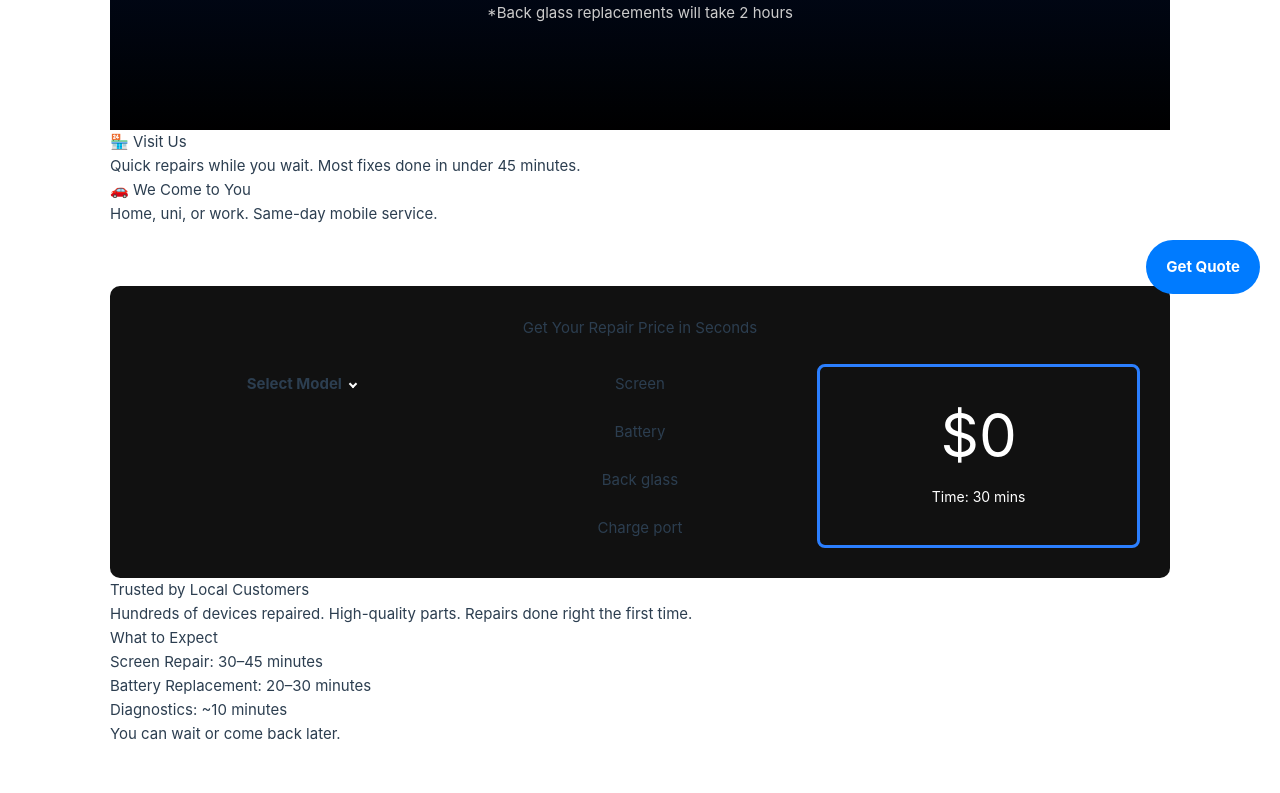
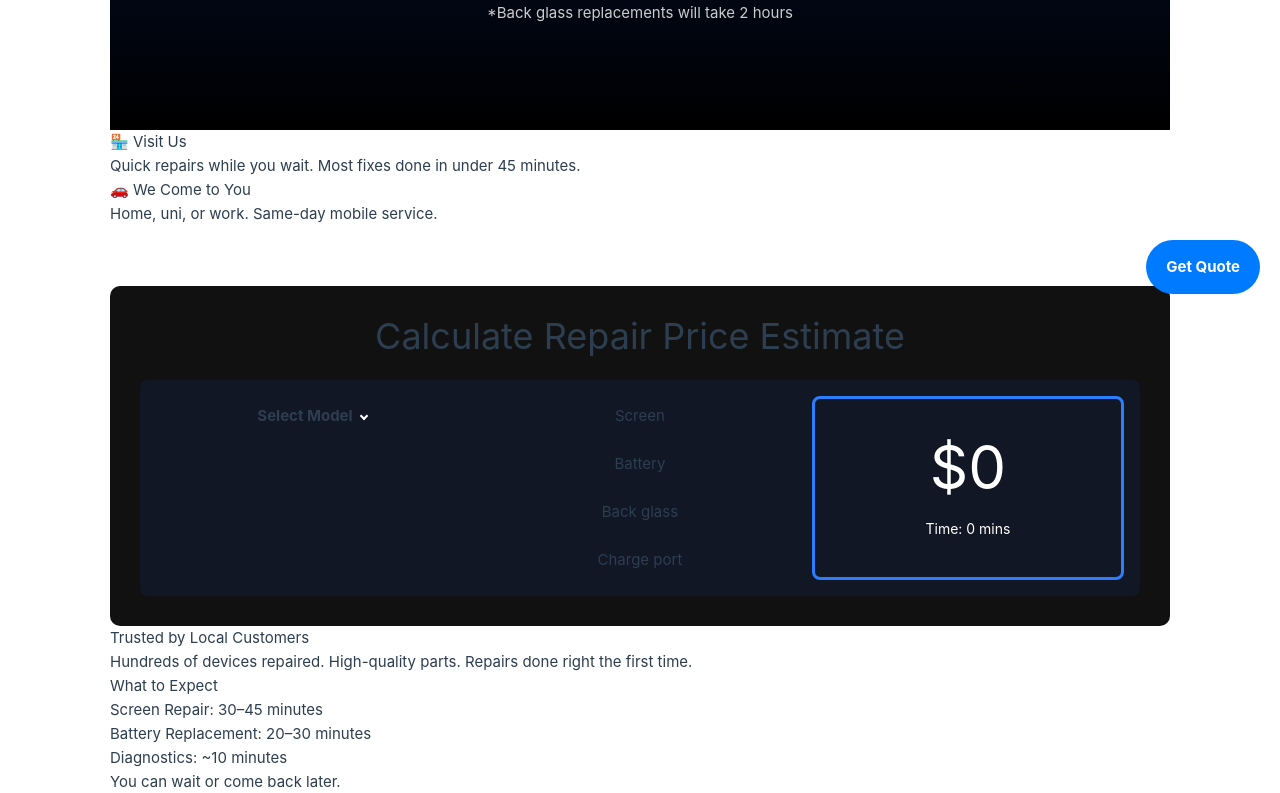
Before and after one commit to SemogEnaz/repair_website, a Vue app: page / in a window 1280 px wide. Shown: the part 486-1279 px from the top of the page. Built offline with nearby package versions, Linux system fonts and the light colour scheme.

Commit message:
Added time estimate logic to front end of calculator

```diff
--- a/src/components/HomePage/Calculator.vue
+++ b/src/components/HomePage/Calculator.vue
@@ -1,9 +1,9 @@
 <template>
   <section id="quote" class="calculator flex flex-col items-center gap-6">
 
-      <h1>Get Your Repair Price in Seconds</h1>
+      <h1 class="text-4xl">Calculate Repair Price Estimate</h1>
 
-      <div class="flex w-full gap-4 items-start">
+      <div class="flex w-full gap-4 items-start bg-blue-950/30 rounded-lg p-4">
 
         <!-- iPhone Model dropdown, taken from codepen -->
         <!-- https://codepen.io/editor/samplereeeeee/pen/019cff2f-d572-702e-a573-a54e0a652b47 -->
@@ -23,6 +23,7 @@
 
         <!-- Services buttons -->
         <div class="flex flex-col flex flex-col items-center w-1/3 gap-2">
+
           <button
             v-for="option in options"
             :key="option.value"
@@ -30,16 +31,18 @@
             :class="[
               'hover:border-blue-500 border-3 border-transparent',
               selectedServices[option.position] ? 'bg-blue-500 text-white font-bold' : ''
-            ]"
-          >
+            ]">
             {{ option.label }}
           </button>
+
         </div>
 
         <!-- Price & Time Display -->
         <div class="rounded-lg border-3 border-blue-500 text-white w-1/3 self-stretch flex flex-col justify-evenly py-4">
+
           <p class="sm:text-6xl text-2xl">${{ calculatePrice() }}</p>
-          <p class="text-sm text-center">Time: 30 mins</p>
+          <p class="text-sm text-center">Time: {{ calculateTime() < 60 ? `${calculateTime()} mins` : `${Math.floor(calculateTime() / 60)} hrs ${calculateTime() % 60} mins` }}</p>
+
         </div>
 
       </div>
@@ -128,7 +131,11 @@ function calculatePrice() {
   selectedServices.value.forEach((isSelected, index) => {
     if (isSelected) {
 
-      if (!model.value) return;
+      if (!model.value) {
+        alert('Please select an iPhone model first!');
+        selectedServices.value[index] = false;
+        return;
+      };
 
       switch (index) {
         case 0: // Screen
@@ -148,6 +155,27 @@ function calculatePrice() {
   });
 
   return profitMargin == 50 ? 0 : profitMargin;
+}
+
+function calculateTime() {
+  let totalTime = 0;
+
+  const selected = services.filter((_, index) => selectedServices.value[index]);
+
+  const hasScreen = selected.includes('screen');
+  const hasBackGlass = selected.includes('back glass');
+
+  selected.forEach(service => {
+    // skip battery if screen is selected, since we can do it at the same time
+    if (service === 'battery' && hasScreen) return;
+
+    // skip back glass if screen is selected
+    if (service === 'charge port' && hasBackGlass) return;
+
+    totalTime += timeEstimates[service]
+  });
+
+  return totalTime;
 }
 
 </script>
```
